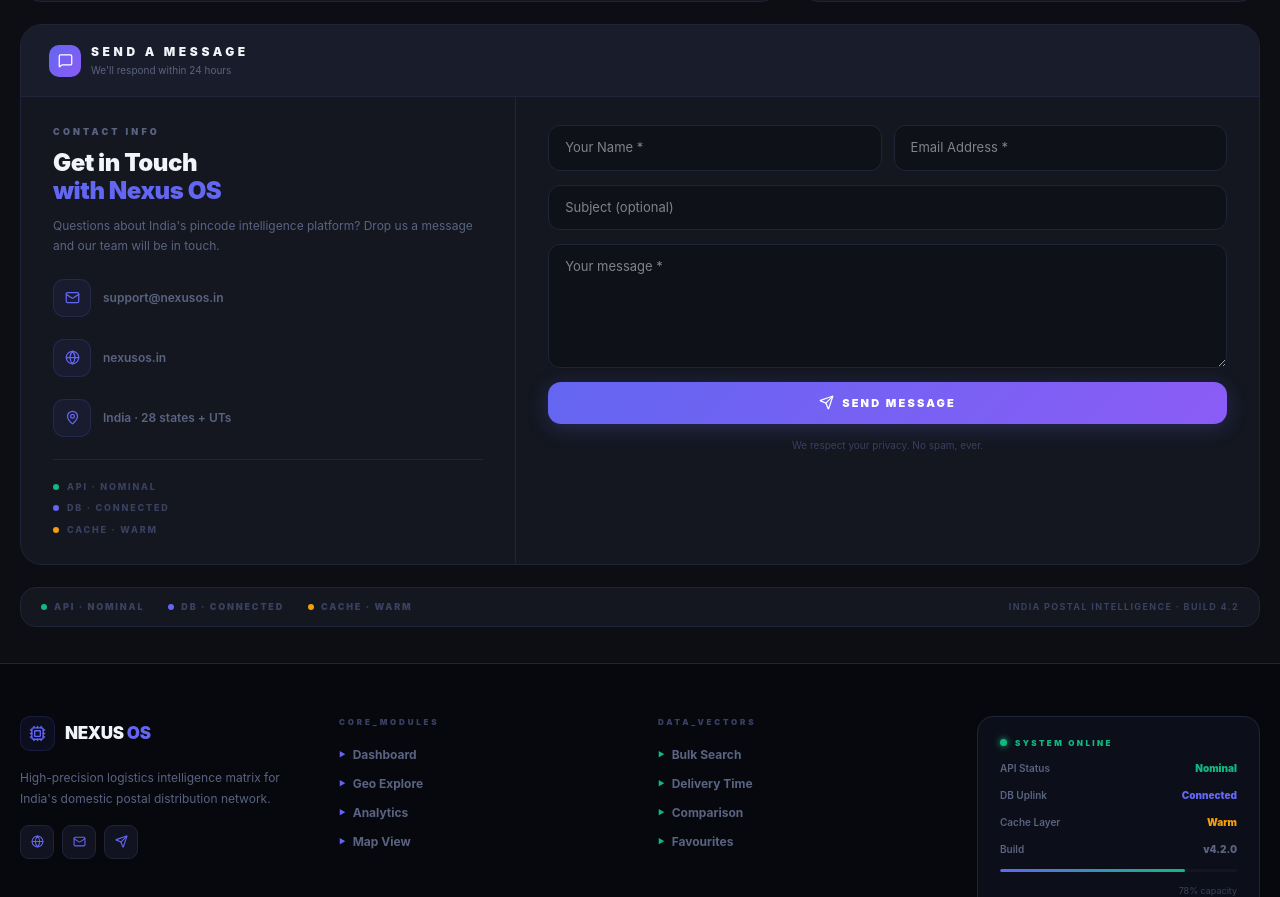
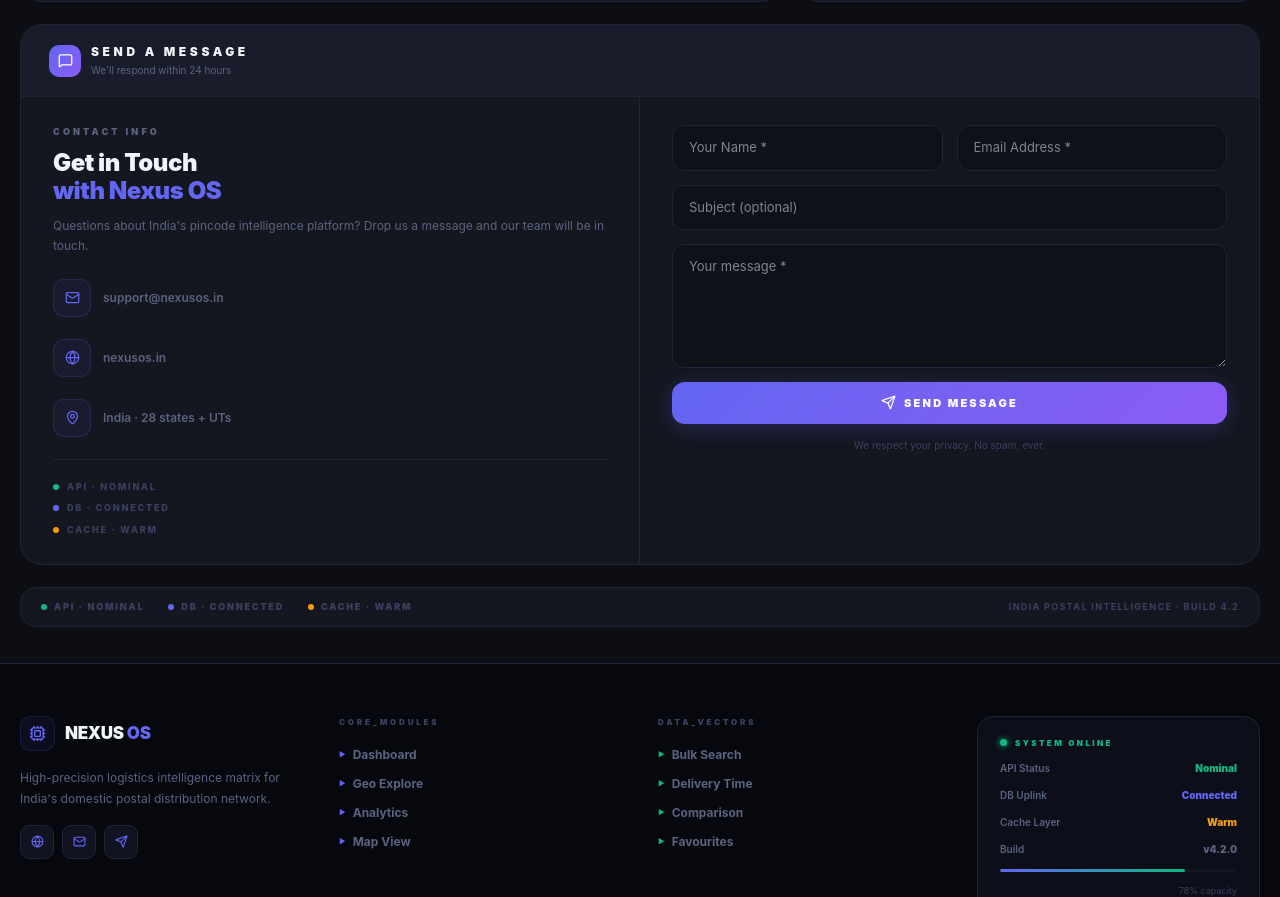
Before and after one commit to DHRUVI5674/pincode_analyzer, a React app in the folder frontend/: page / in a window 1280 px wide. Shown: the part 957-1854 px from the top of the page. Built offline with nearby package versions, Linux system fonts and the light colour scheme; no server answers; the HTML template or start-up script is replaced by a standard one.

Commit message:
Revert Dashboard UI changes to restore previous high-fidelity design

```diff
--- a/frontend/src/components/Dashboard.jsx
+++ b/frontend/src/components/Dashboard.jsx
@@ -204,7 +204,7 @@ const Dashboard = () => {
         </div>
 
         {/* ══ Charts Row — Bar + Donut ══ */}
-        <div className="grid grid-cols-1 lg:grid-cols-[1.65fr_1fr] gap-4">
+        <div style={{ display: 'grid', gridTemplateColumns: '1.65fr 1fr', gap: 16 }}>
 
           {/* ── Segmental Density Bar Chart ── */}
           <div style={{ background: CARD, border: `1px solid ${BORDER}`, borderRadius: 22, padding: '24px 28px' }}>
@@ -340,7 +340,7 @@ const Dashboard = () => {
           </div>
 
           {/* body */}
-          <div className="grid grid-cols-1 md:grid-cols-[1fr_1.5fr] gap-0">
+          <div style={{ display: 'grid', gridTemplateColumns: 'repeat(auto-fit,minmax(280px,1fr))', gap: 0 }}>
 
             {/* Left – info panel */}
             <div style={{ padding: '28px 32px', borderRight: `1px solid ${BORDER}`, display: 'flex', flexDirection: 'column', gap: 22 }}>
@@ -386,7 +386,7 @@ const Dashboard = () => {
 
             {/* Right – form */}
             <form ref={formRef} onSubmit={handleSubmit} style={{ padding: '28px 32px', display: 'flex', flexDirection: 'column', gap: 14 }}>
-              <div className="grid grid-cols-1 sm:grid-cols-2 gap-3">
+              <div style={{ display: 'grid', gridTemplateColumns: '1fr 1fr', gap: 14 }}>
                 {[
                   { name: 'name', placeholder: 'Your Name *',    type: 'text',  key: 'name' },
                   { name: 'email', placeholder: 'Email Address *', type: 'email', key: 'email' },
```
